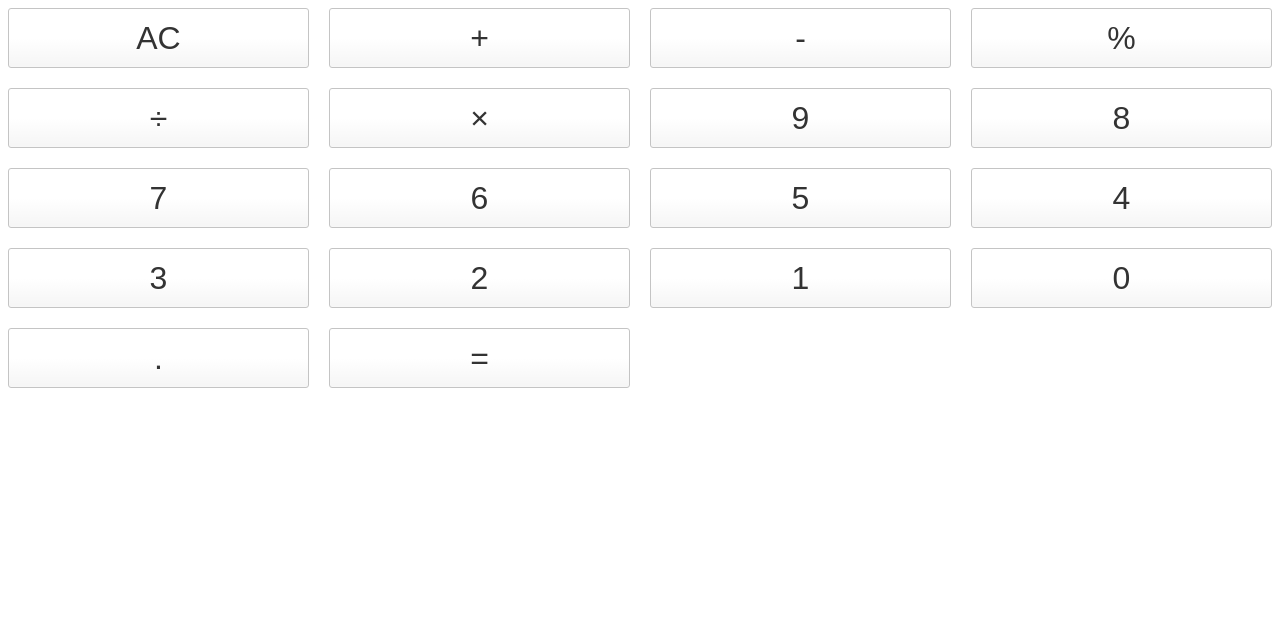
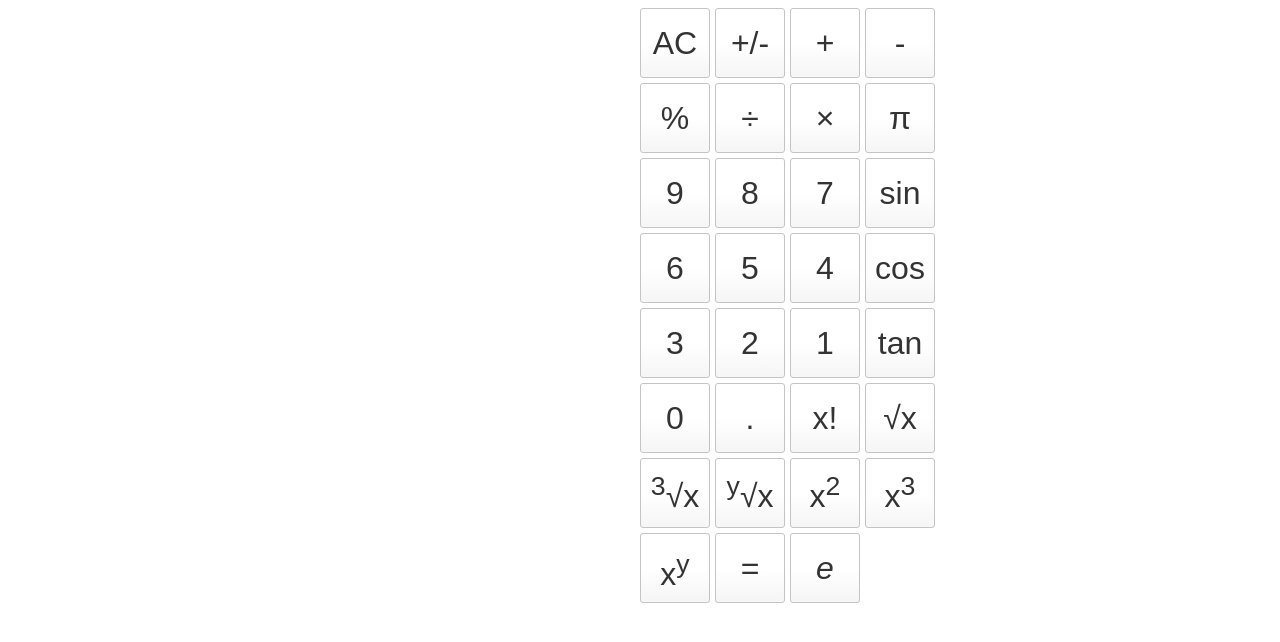
Before and after one commit to Zoha-Arif/pocket-calculator, a plain HTML site: page index.html in a window 1280 px wide. Drawn offline with Linux system fonts and the light colour scheme.

Commit message:
finalized buttons

```diff
--- a/index.html
+++ b/index.html
@@ -11,23 +11,36 @@
       <div class="calculator_screen"></div>
       <div class="calculator-keys">
         <button class="button" type="button" value="AC">AC</button>
+        <button class="button" type="button" value="-">+/-</button> <!-- value is off -->
         <button class="button" type="button" value="+">+</button>
         <button class="button" type="button" value="-">-</button>
         <button class="button" type="button" value="%">%</button>
         <button class="button" type="button" value="/">&divide</button>
         <button class="button" type="button" value="*">&times</button>
+        <button class="button" type="button" value="Math.Pi">π</button>
         <button class="button" type="button" value="9">9</button>
         <button class="button" type="button" value="8">8</button>
         <button class="button" type="button" value="7">7</button>
+        <button class="button" type="button" value="Math.Pi">sin</button>
         <button class="button" type="button" value="6">6</button>
         <button class="button" type="button" value="5">5</button>
         <button class="button" type="button" value="4">4</button>
+        <button class="button" type="button" value="Math.Pi">cos</button>
         <button class="button" type="button" value="3">3</button>
         <button class="button" type="button" value="2">2</button>
         <button class="button" type="button" value="1">1</button>
+        <button class="button" type="button" value="Math.Pi">tan</button>
         <button class="button" type="button" value="0">0</button>
         <button class="button" type="button" value=".">.</button>
-        <button class="button" type="button" value="enter">=</button>
+        <button class="button" type="button" value="enter">x!</button>
+        <button class="button" type="button" value="enter">√x</button>
+        <button class="button" type="button" value="enter"><sup>3</sup>√x</button>
+        <button class="button" type="button" value="enter"><sup>y</sup>√x</button>
+        <button class="button" type="button" value="enter">x<sup>2</sup></button>
+        <button class="button" type="button" value="enter">x<sup>3</sup></button>
+        <button class="button" type="button" value="enter">x<sup>y<sup></button>
+        <button class="button" type="button" value="enter" id="enterbutton">=</button>
+        <button class="button" type="button" value="enter"><i>e</i></button>
       </div>
     </div>
   </body>
--- a/main.css
+++ b/main.css
@@ -1,5 +1,6 @@
 button {
-  height: 60px;
+  height: 70px;
+  width: 70px;
   background-color: #fff;
   border-radius: 3px;
   border: 1px solid #c4c4c4;
@@ -13,6 +14,10 @@ button {
 .calculator-keys {
   display: grid;
   grid-template-columns: repeat(4, 1fr);
-  grid-row-gap: 20px;
-  grid-column-gap: 20px;
+  grid-row-gap: 5px;
+  grid-column-gap: 5px;
+  position: relative;
+  text-align: justify;
+  margin-left: 50%;
+  margin-right: 50%;
 }
```
